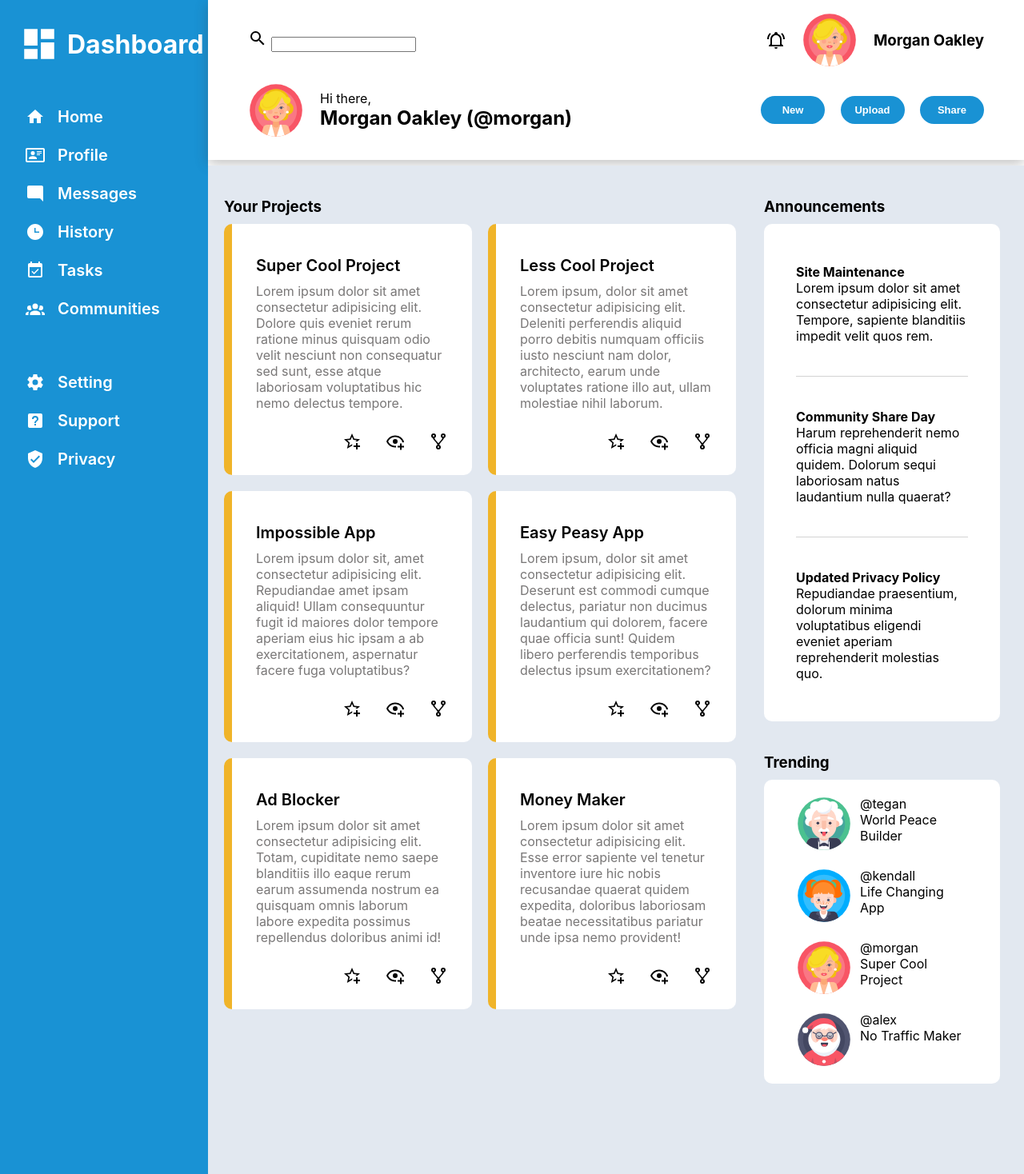
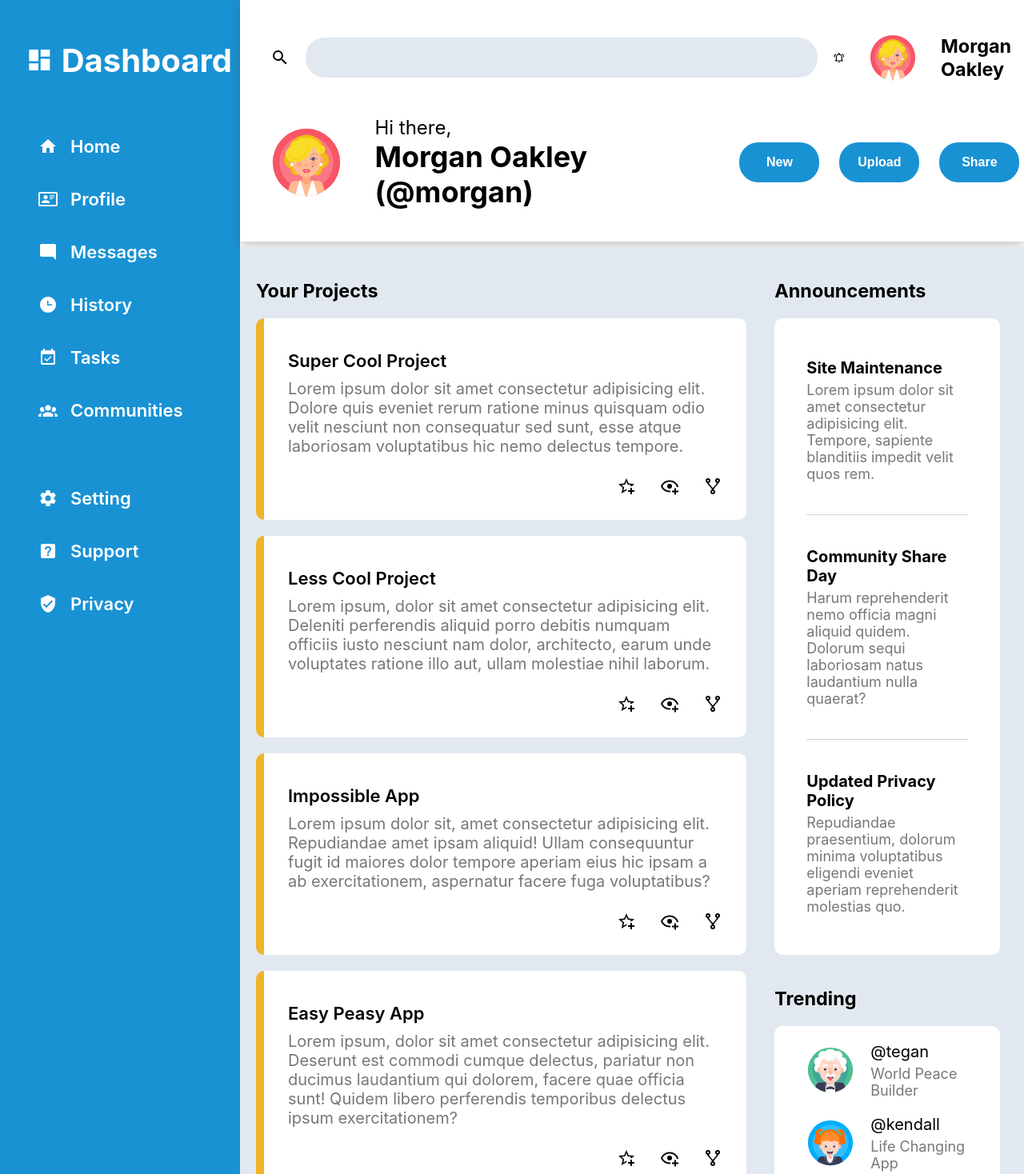
Before and after one commit to yingyanxu/Admin-Dashboard, a plain HTML site: page index.html in a window 1280 px wide. Shown: the top 1468 px of the page at 80% size. Drawn offline with Linux system fonts and the light colour scheme; a web font is replaced by a local one.

Commit message:
formatting - V2, complete

```diff
--- a/index.html
+++ b/index.html
@@ -250,28 +250,28 @@
                     <img src="avatar/avatar-einstein-professor-svgrepo-com.svg" alt="Albert Einstein Avatar">
                     <div class="name">
                         <p classs="at">@tegan</p>
-                        <p>World Peace Builder</p>
+                        <p class="project">World Peace Builder</p>
                     </div>
                 </div>
                 <div class="trend">
                     <img src="avatar/child-girl-kid-svgrepo-com.svg" alt="Child Girl Avatar">
                     <div class="name">
                         <p classs="at">@kendall</p>
-                        <p>Life Changing App</p>
+                        <p class="project">Life Changing App</p>
                     </div>
                 </div>
                 <div class="trend">
                     <img src="avatar/artist-avatar-marilyn-svgrepo-com.svg" alt="Marilyn Monroe Avatar">
                     <div class="name">
                         <p classs="at">@morgan</p>
-                        <p>Super Cool Project</p>
+                        <p class="project">Super Cool Project</p>
                     </div>
                 </div>
                 <div class="trend">
                     <img src="avatar/christmas-clous-santa-svgrepo-com.svg" alt="Santa Clous Avatar">
                     <div class="name">
                         <p classs="at">@alex</p>
-                        <p>No Traffic Maker</p>
+                        <p class="project">No Traffic Maker</p>
                     </div>
                 </div>
             </div>
--- a/style.css
+++ b/style.css
@@ -15,6 +15,7 @@
 
 body {
     font-family: "Inter", "Helvetica Neue", Helvetica, Arial, sans-serif;
+    font-size: 20px;
     display: grid;
     row-gap: 7px;
     grid-template-columns: 1fr 5fr;
@@ -22,24 +23,28 @@ body {
     height: 100vh;
 }
 
+img {
+    width: 60px;
+    height:60px;
+}
+
 .sidebar {
     grid-row: 1 / 3;
     background-color: #1992d4;
     color: white;
-    min-width: 260px;
+    min-width: 300px;
 }
 
 .logo {
     display: flex;
     gap: 10px;
-    margin: 30px 0 10px 0;
-    margin-left: 1.5rem;
+    margin: 50px 10px 10px 2rem;
     align-items: center;
 }
 
 li {
     list-style: none;
-    margin: 1.5rem 0 1.5rem 2rem;
+    margin: 2.5rem 0 1.5rem 3rem;
 }
 
 a {
@@ -48,7 +53,7 @@ a {
     display: flex;
     align-items: center;
     gap: 1rem;
-    font-size: 20px;
+    font-size: 22px;
     font-weight: 600;
 }
 
@@ -60,29 +65,55 @@ a {
     display: grid;
     grid-template-rows: 1fr 1.5fr;
     background: white;
-    padding: 15px 50px 10px 50px;
+    padding: 20px 3vw;
     box-shadow: 0px 5px 15px 0px rgba(56,56,56,0.3);
-    min-width: 700px;
+    min-width: 800px;
 }
 
 .search, .main {
     display: flex;
     justify-content: space-between;
     align-items: center;
+    margin: 20px 0;
+}
+
+.searchbar {
+    display: flex;
+    align-items: center;
+    gap: 20px;
+}
+
+input {
+    background: #e2e8f0;
+    border-radius: 24px;
+    border: none;
+    width: max(300px, 50vw);
+    height: 50px;
+    margin-right: 20px;
 }
 
 .myinfo, .notification {
     display: flex;
-    gap: 20px;
+    gap: 30px;
     align-items: center;
 }
 
+.myinfo {
+    gap: 40px;
+    font-size: 24px;
+}
+
+.myinfo img {
+    height: 90px;
+    width: 90px;
+}
+
 button {
-  font-size: small;
+  font-size: medium;
   font-weight: 600;
-  width: 80px;
-  height: 35px;
-  margin-left: 15px;
+  width: 100px;
+  height: 50px;
+  margin-left: 25px;
   appearance: none;
   background-color: #fff;
   border-radius: 24px;
@@ -103,6 +134,11 @@ button:active {
 }
 
 
+.buttons {
+    display: flex;
+    flex-wrap: nowrap;
+}
+
 .main-content {
     display: grid;
     grid-template-rows: 1fr 1fr;
@@ -118,10 +154,9 @@ button:active {
 
 .cards {
     display: grid;
-    grid-template-rows: repeat(auto-fit, minmax(150px, 1fr));
-    grid-template-columns: repeat(2, 1fr);
+    grid-template-columns: repeat(auto-fill, minmax(400px, 1fr));
     gap: 20px;
-    padding: 10px 0;
+    padding: 20px 0;
 }
 
 .card {
@@ -137,7 +172,7 @@ button:active {
 .title {
     color: black;
     font-weight: 600;
-    font-size: 20px;
+    font-size: 22px;
     margin: 10px 0;
 }
 
@@ -157,7 +192,7 @@ button:active {
 }
 
 .announcements h3 {
-    margin-bottom: 10px;
+    margin-bottom: 20px;
 }
 
 .announce {
@@ -168,6 +203,12 @@ button:active {
 
 .announcement {
     padding: 40px 0;
+}
+
+.announcement p {
+    font-size: 18px;
+    color: #797777;
+    margin-top: 5px;
 }
 
 .announcement:nth-of-type(2) {
@@ -181,7 +222,7 @@ button:active {
 }
 
 .trending h3 {
-    margin-bottom: 10px;
+    margin-bottom: 20px;
 }
 
 .tr {
@@ -193,17 +234,19 @@ button:active {
 .trend {
     padding: 10px 0;
     display: flex;
-    gap: 10px;
+    gap: 20px;
+    align-items: center;
+}
+
+.project {
+    color: #797777;
+    margin-top: 5px;
+    font-size: 18px;
 }
 
 svg {
     width: 1.5rem;
     height: 1.5rem;
-}
-
-img {
-    width: 70px;
-    height:70px;
 }
 
 .logo svg, a svg {
```
